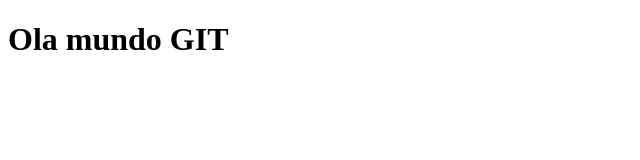
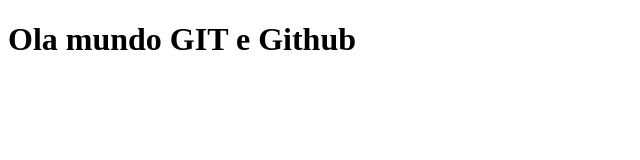
Before and after one commit to jclaudio-sg/aula-de-git-v1, a plain HTML site: page index.html in a window 1280 px wide. Shown: the whole page, without its empty margins (0-640 px from the left). Drawn offline with Linux system fonts and the light colour scheme.

Commit message:
Adiciona mensagem do github.

```diff
--- a/index.html
+++ b/index.html
@@ -7,7 +7,7 @@
     <title>Aprendendo GIT</title>
 </head>
 <body>
-    <h1>Ola mundo GIT</h1>
+    <h1>Ola mundo GIT e Github</h1>
     <script src="js/index.js"></script>
 </body>
 </html>
```
